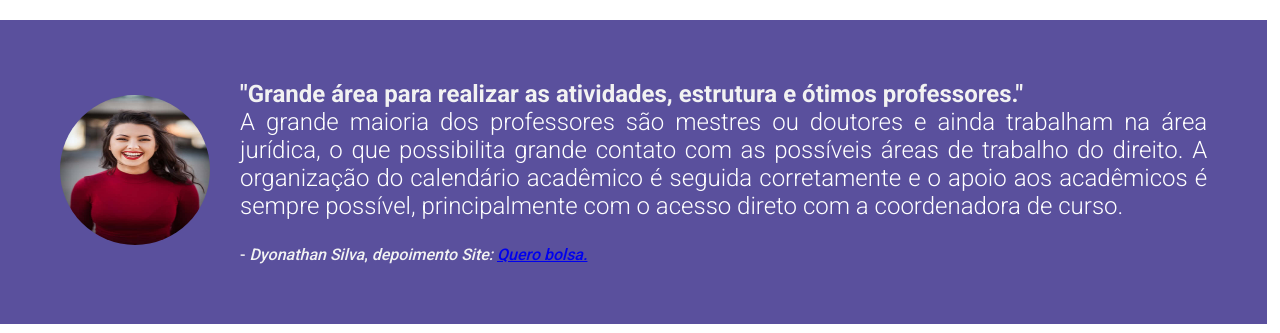
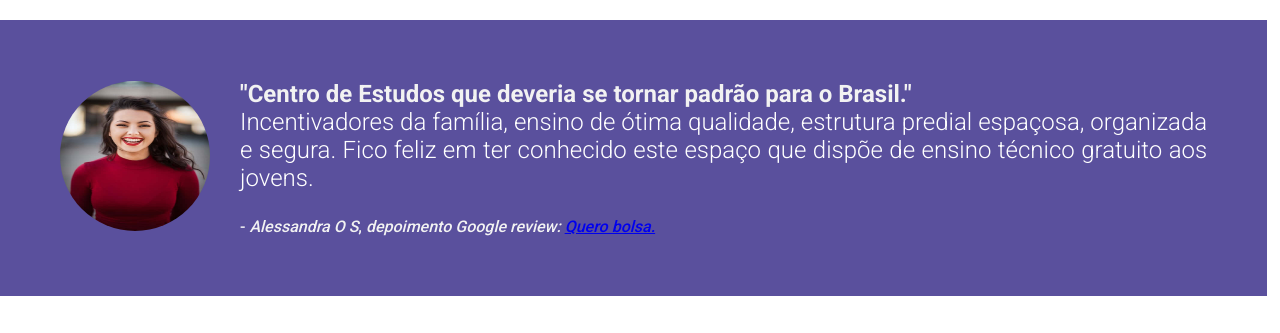
Before and after one commit to dotch3/test-landingpage, a plain HTML site: page index.html in a window 1280 px wide. Shown: the part 2753-3086 px from the top of the page. Drawn offline with Linux system fonts and the light colour scheme.

Commit message:
changed testimony and added uxwriting microcopy

```diff
--- a/index.html
+++ b/index.html
@@ -262,6 +262,7 @@
             </div>
             <div class="container__btn">
               <button class="btn btn__form">
+                <!-- #uxwriting:  Microcopy no botão -->
                 <a class="popup__anchor" href="#popup">Faça parte</a>
               </button>
             </div>
@@ -279,7 +280,7 @@
       </div>
     </section>
 
-    <!-- #uxwriting: "" -->
+    <!-- #paratodosverem: "Comentarios sobre o site ajudam a ter uma interface arrasadora" -->
     <section class="section__testimonial">
       <div class="section__mainContainerTestimonial">
         <div class="section__containerTestimonialImage">
@@ -288,17 +289,16 @@
         </div>
         <div>
           <figure>
-            <!-- TODO: Review if this is the same CEAP, otherwise, remove this testimony -->
+            <!-- Testimony Google Comments -->
             <blockquote>
-              <strong>"Grande área para realizar as atividades, estrutura e ótimos professores."</strong><br>
-              A grande maioria dos professores são mestres ou doutores e ainda trabalham na área jurídica, o que
-              possibilita grande contato com as possíveis áreas de trabalho do direito. A organização do calendário
-              acadêmico é seguida corretamente e o apoio aos acadêmicos é sempre possível, principalmente com o acesso
-              direto com a coordenadora de curso.
+              <strong>"Centro de Estudos que deveria se tornar padrão para o Brasil."</strong><br>
+              Incentivadores da família, ensino de ótima
+              qualidade, estrutura predial espaçosa, organizada e segura. Fico feliz em ter conhecido este espaço que
+              dispõe de ensino técnico gratuito aos jovens.
             </blockquote>
             <figcaption>
-              - <cite>Dyonathan Silva</cite>, <cite>depoimento Site: <a
-                  href="https://querobolsa.com.br/ceap-centro-de-ensino-superior-do-amapa/avaliacao-dos-alunos">Quero
+              - <cite>Alessandra O S</cite>, <cite>depoimento Google review: <a
+                  href="https://www.google.com/search?q=CEAP+sao+paulo+a+e+boa%3F&sxsrf=ALeKk01v1v1jrrePTvIoe1EytZ6gWXmZNQ%3A1619213021359&ei=3TqDYOm2FbGz5OUPxvaKoAk&oq=CEAP+sao+paulo+a+e+boa%3F&gs_lcp=Cgdnd3Mtd2l6EAM6BAgjECc6AggmOgUIIRCgAToGCAAQFhAeOggIIRAWEB0QHlDtFljuImCSJGgAcAJ4AIABsQGIAe0JkgEDMC45mAEAoAEBqgEHZ3dzLXdpesABAQ&sclient=gws-wiz&ved=0ahUKEwipmdDHppXwAhWxGbkGHUa7ApQQ4dUDCA4&uact=5#lrd=0x94ce4569c07f3849:0x5ed47bf3f11eae3f,1,,,">Quero
                   bolsa.</a></cite>
             </figcaption>
           </figure>
```
